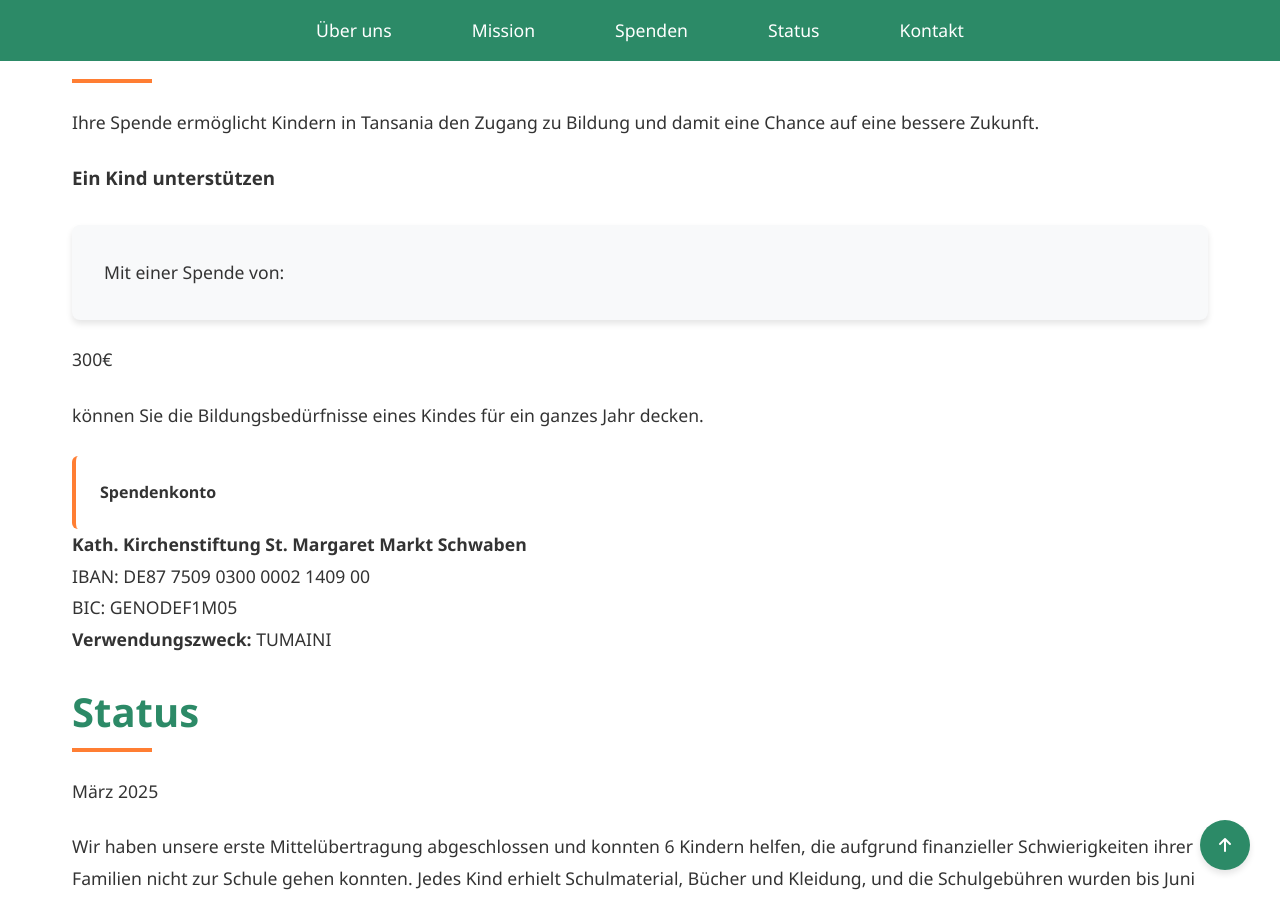
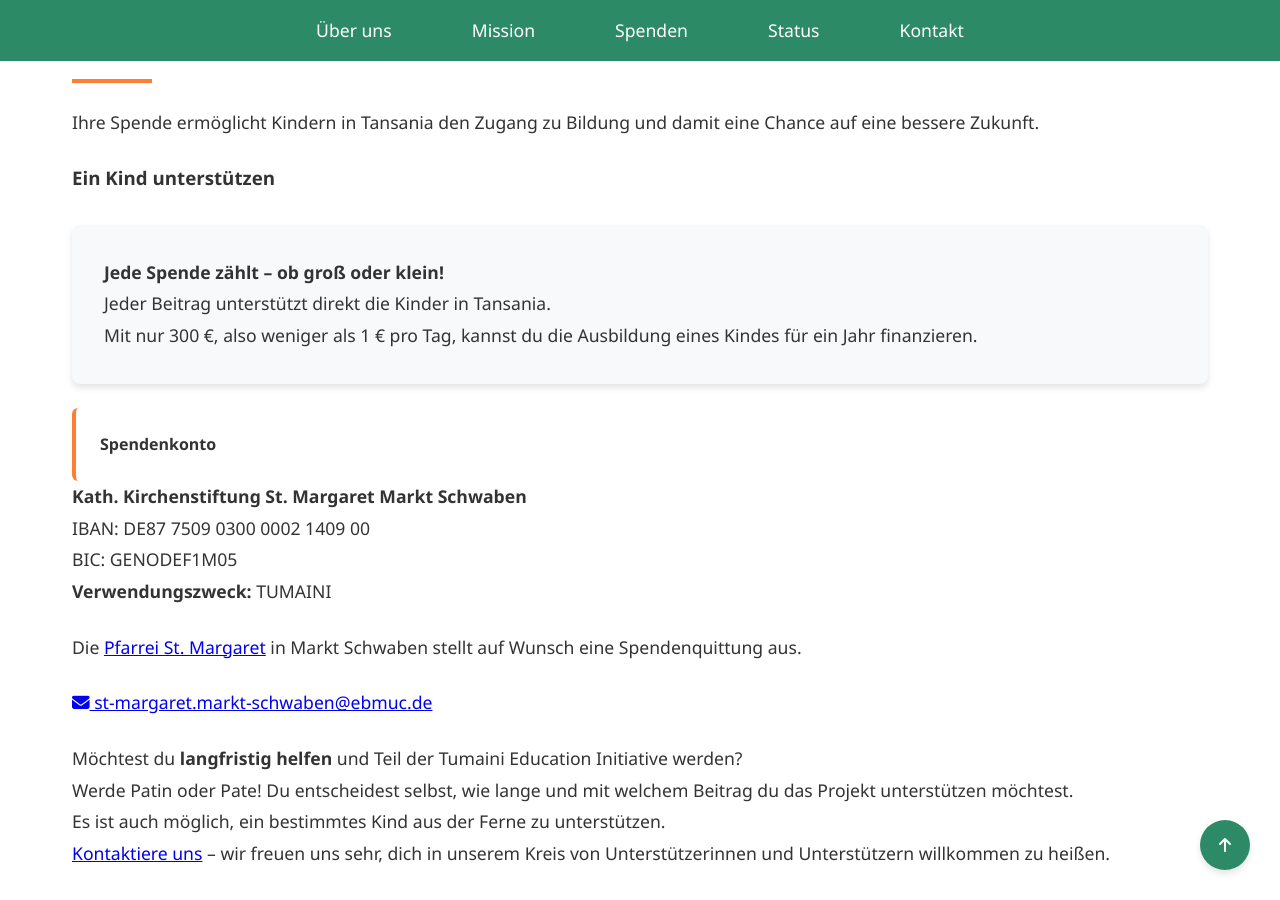
Before and after one commit to StefanoNovello/StefanoNovello.github.io, a Jekyll site: the page built from _content/de.md, in a window 1280 px wide and 900 px high, scrolled down 1813 px. Built offline with Jekyll 4.4.1, drawn with Linux system fonts in a browser that asks for light colours.

Commit message:
reinsate lost donation texts

```diff
--- a/_content/de.md
+++ b/_content/de.md
@@ -42,12 +42,9 @@ Ihre Spende ermöglicht Kindern in Tansania den Zugang zu Bildung und damit eine
 ### Ein Kind unterstützen
 
 {: .donation-box}
-Mit einer Spende von:
-
-{: .donation-amount}
-300€
-
-können Sie die Bildungsbedürfnisse eines Kindes für ein ganzes Jahr decken.
+**Jede Spende zählt – ob groß oder klein!**
+Jeder Beitrag unterstützt direkt die Kinder in Tansania.
+Mit nur 300 €, also weniger als 1 € pro Tag, kannst du die Ausbildung eines Kindes für ein Jahr finanzieren.
 
 {: .bank-details}
 #### Spendenkonto
@@ -56,6 +53,15 @@ können Sie die Bildungsbedürfnisse eines Kindes für ein ganzes Jahr decken.
 IBAN: DE87 7509 0300 0002 1409 00
 BIC: GENODEF1M05
 **Verwendungszweck:** TUMAINI
+
+Die [Pfarrei St. Margaret](https://www.erzbistum-muenchen.de/pfarrei/st-margaret-markt-schwaben/cont/56634) in Markt Schwaben stellt auf Wunsch eine Spendenquittung aus.
+
+[<i class="fas fa-envelope"></i> st-margaret.markt-schwaben@ebmuc.de](mailto:st-margaret.markt-schwaben@ebmuc.de)
+
+Möchtest du **langfristig helfen** und Teil der Tumaini Education Initiative werden?
+Werde Patin oder Pate! Du entscheidest selbst, wie lange und mit welchem Beitrag du das Projekt unterstützen möchtest.
+Es ist auch möglich, ein bestimmtes Kind aus der Ferne zu unterstützen.
+[Kontaktiere uns](#contact-de) – wir freuen uns sehr, dich in unserem Kreis von Unterstützerinnen und Unterstützern willkommen zu heißen.
 
 ## Status {#status-de}
 
```
Also changed, not shown: _content/en.md (+1 -6 lines), _content/it.md (+1 -6 lines).
